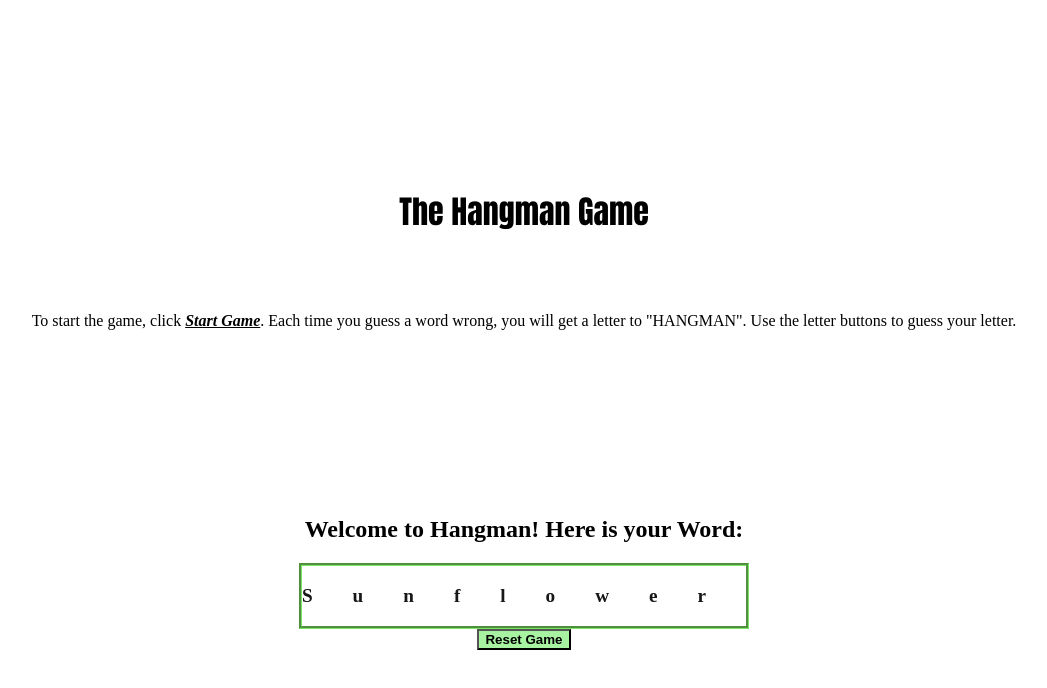
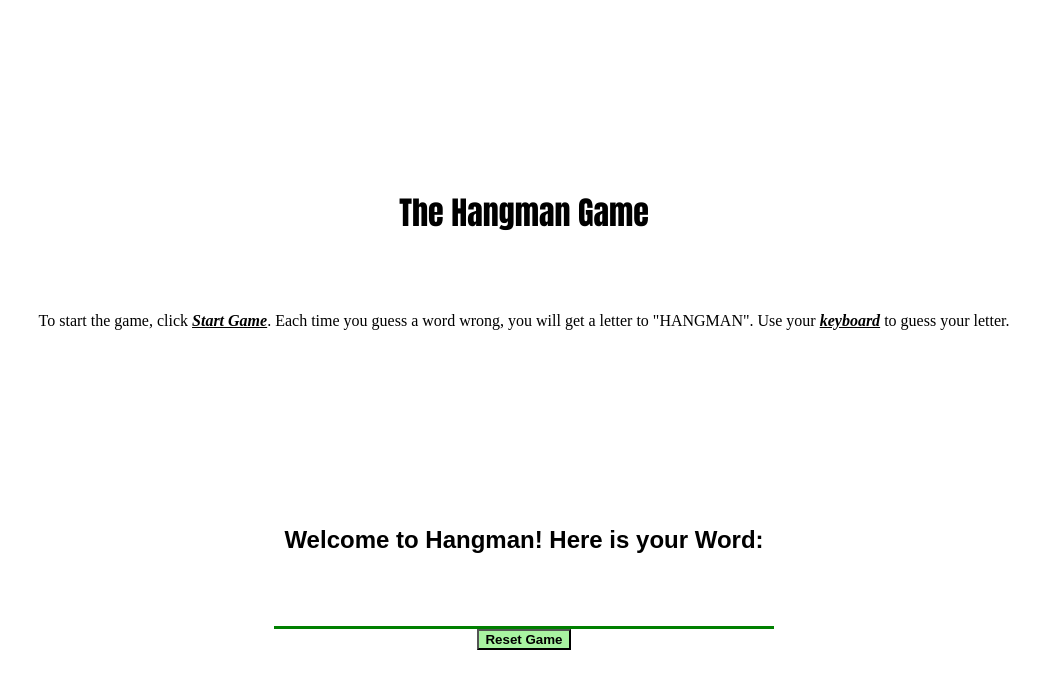
Before and after one commit to smith-test/hangman-game, a website: page index.html in a window 1280 px wide. Both pictures are taken after a click on the button "Start Game". Shown: the whole page, without its empty margins (116-1163 px from the left). Drawn offline with Linux system fonts and the light colour scheme.

Commit message:
hmore changes again

```diff
--- a/css/style.css
+++ b/css/style.css
@@ -33,14 +33,16 @@ h3 {
   color:blue
 }
 
-.randomWordBorder {
-  border-style: groove;
-  border-color: rgb(125, 228, 100);
+.showWordBorder {
+  font-family: Arial, Helvetica, sans-serif;
+  border-bottom-style: solid;
+  border-color: green;
+  padding: 10px;
 }
 .randomWord {
   letter-spacing: 40px;
   font-size: larger;
-  color: rgb(24, 22, 22);
+  color:white
 }
 
 .buttons {
--- a/index.html
+++ b/index.html
@@ -10,7 +10,7 @@
 <body class="flex-center">
     <h1>The Hangman Game</h1>
     <p>To start the game, click <em>Start Game</em>.  Each time you guess a word wrong, you
-        will get a letter to "HANGMAN".  Use the letter buttons to guess your letter.
+        will get a letter to "HANGMAN".  Use your <em>keyboard</em> to guess your letter.
     </p>
     <div class="hangManIndicator" id="hangman">
     <span>H</span>
@@ -22,9 +22,8 @@
     <span>N</span>
     </div>
 
-    <h2 class="message-header" ></h2>
-
-    <div class="randomWordBorder">
+    <div id="randomWord">
+    <h2 class="message-header"></h2>
     <h3 class="randomWord"></h3>
     </div>
 
--- a/js/main.js
+++ b/js/main.js
@@ -43,6 +43,7 @@ function handleStart() {
 
 //Once Start is clicked, the random word box will show
 function showRandomWord() {
+    document.getElementById('randomWord').classList.add("showWordBorder");
     console.log(arr);
     document.querySelector('.randomWord').innerHTML = arr;
 }
```
